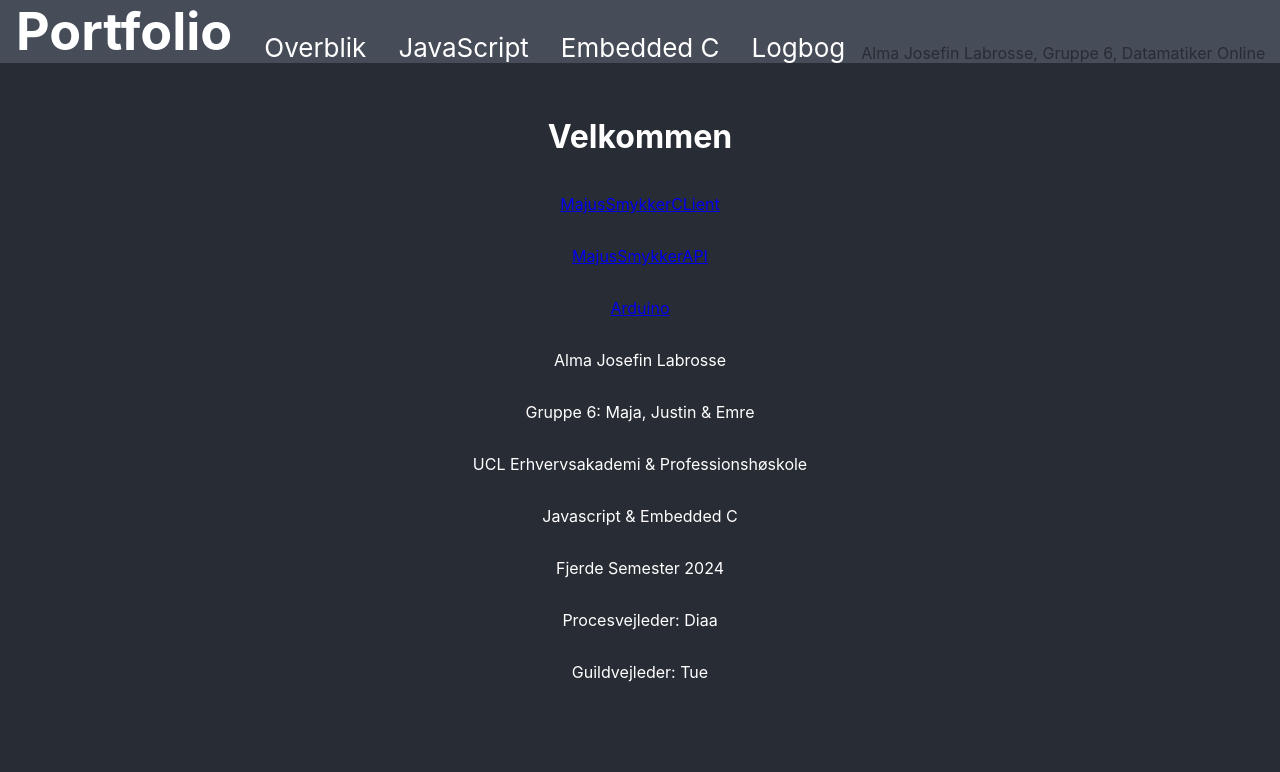
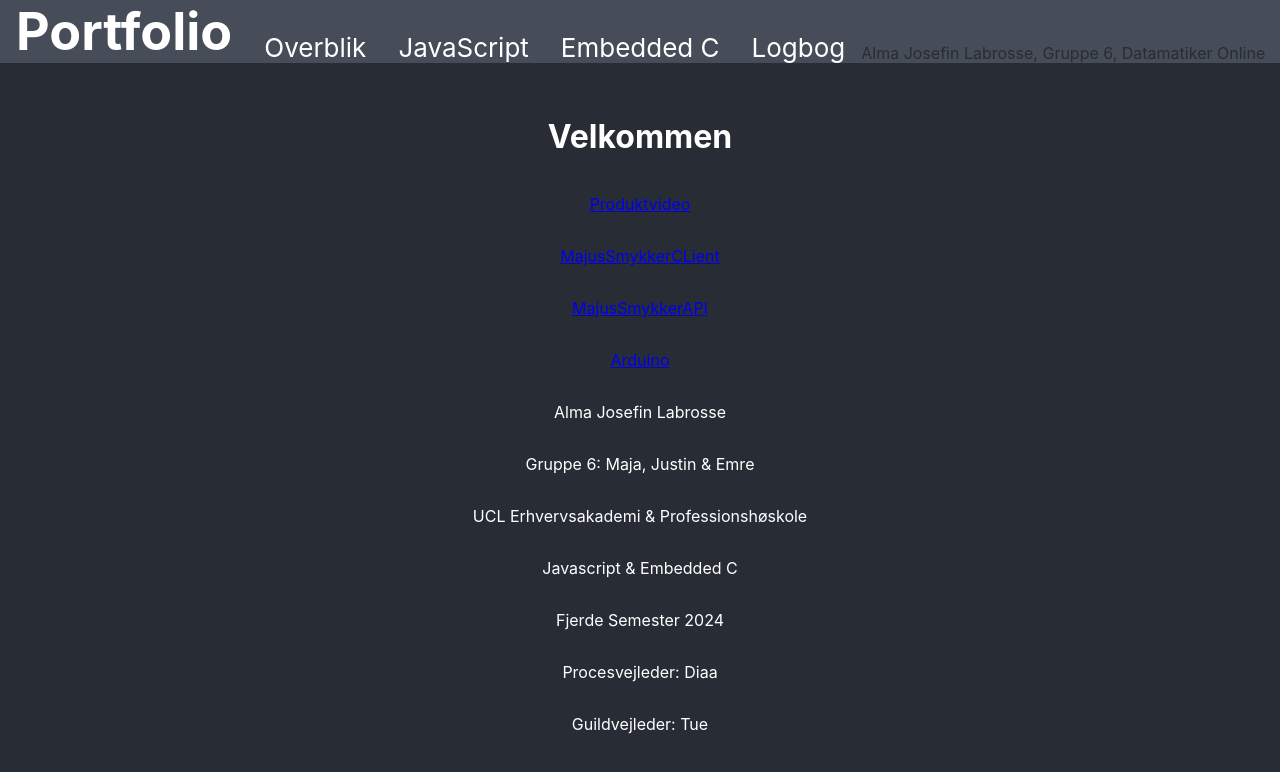
Before and after one commit to almajosefin/fourthsemester, a React (Create React App) app: page / in a window 1280 px wide. Shown: the top 772 px of the page. Built offline with nearby package versions, Linux system fonts and the light colour scheme.

Commit message:
video link

```diff
--- a/src/pages/Home.js
+++ b/src/pages/Home.js
@@ -5,6 +5,7 @@ export default function Home() {
         <div className="App">
             <header>
                 <h1>Velkommen</h1>
+                <p><a href="https://www.youtube.com/watch?v=DMAHtpleZT0">Produktvideo</a></p>
                 <p><a href="https://github.com/DatamatikerTeam6/Majussmykkerklient.git">MajusSmykkerCLient</a></p>
                 <p><a href="https://github.com/DatamatikerTeam6/MajusSmykker.git">MajusSmykkerAPI</a></p>
                 <p><a href="https://github.com/almajosefin/arduino.git">Arduino</a></p>
```
